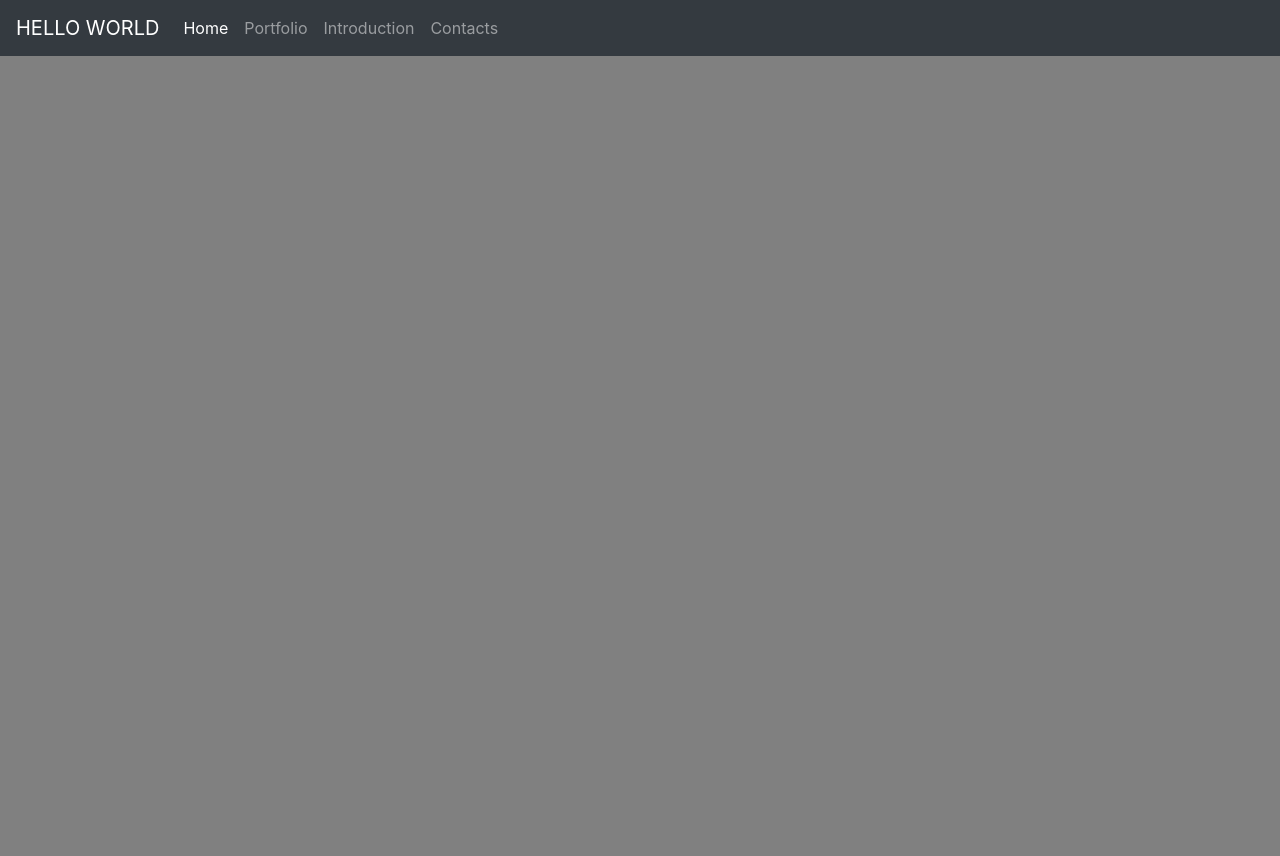
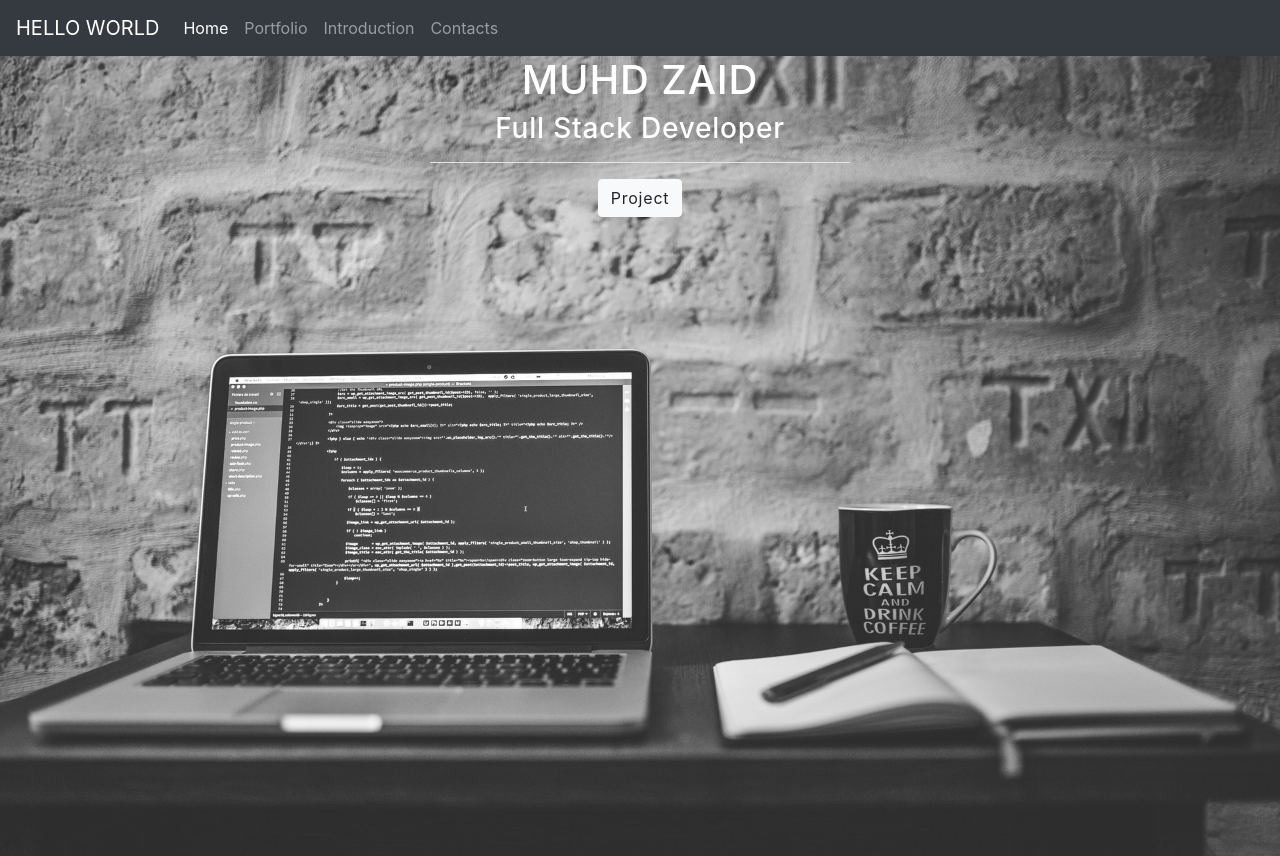
Before and after one commit to Code-Institute-Submissions/Zaidcoll-Project1, a plain HTML site: page index.html in a window 1280 px wide. Before the commit the page ends 800 px from the top, so only its background shows below. Drawn offline with nearby package versions, Linux system fonts and the light colour scheme.

Commit message:
add main image and text

```diff
--- a/index.html
+++ b/index.html
@@ -3,8 +3,6 @@
   <head>
     <meta charset="utf-8">
     <meta name="viewport" content="width=device-width, initial-scale=1, shrink-to-fit=no">
-
-    <!-- Bootstrap CSS -->
     <link rel="stylesheet" href="https://stackpath.bootstrapcdn.com/bootstrap/4.3.1/css/bootstrap.min.css" integrity="sha384-ggOyR0iXCbMQv3Xipma34MD+dH/1fQ784/j6cY/iJTQUOhcWr7x9JvoRxT2MZw1T" crossorigin="anonymous">
     <link rel="stylesheet" href='style.css'>
     <title>Resume</title>
@@ -28,6 +26,20 @@
     </div>
   </nav>
 
+  <div class ='container-fullwidth'>
+  <a name = 'home'>
+    <div class = 'hero'>
+      <div class = hero-text >
+        <div class = 'row'>
+          <div class = 'col-12'>
+            <h1>MUHD ZAID </h1>
+            <h3>Full Stack Developer</h3>
+            <hr id = 'hr-1'>
+            <a href="#portfolio" class="btn btn-light">Project</a>
+          </div>
+        </div>
+    </div>
+  </div>
 
 
     <script src="https://code.jquery.com/jquery-3.3.1.slim.min.js" integrity="sha384-q8i/X+965DzO0rT7abK41JStQIAqVgRVzpbzo5smXKp4YfRvH+8abtTE1Pi6jizo" crossorigin="anonymous"></script>
--- a/style.css
+++ b/style.css
@@ -1,3 +1,21 @@
 body{
     background-color:grey;
 }
+
+.hero{
+  color:rgb(255, 255, 255);
+  background-image:url(images/hero-image.jpg);
+  height:100vh;
+  background-size:cover;
+  padding-bottom:10vh;
+}
+
+.hero-text{
+  letter-spacing:0.8px;
+  font-size:150%;
+  text-align: center;
+}
+#hr-1{
+  background:white;
+  width:420px;
+}
```
Also changed, not shown: .c9/metadata/environment/index.html, .c9/metadata/environment/style.css, images/about.jpg (added), images/hero-image.jpg (added), images/image-1.PNG (added), images/image-2.jpg (added), images/image-3.PNG (added).
